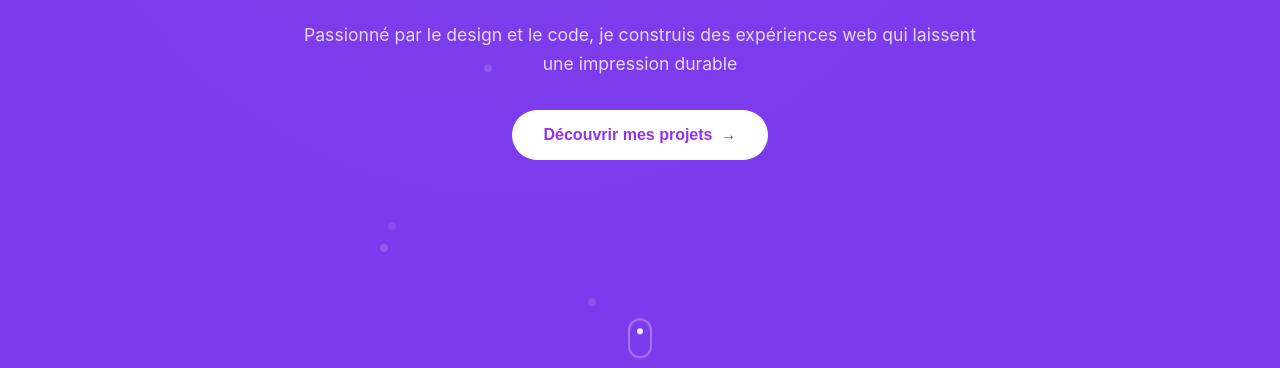
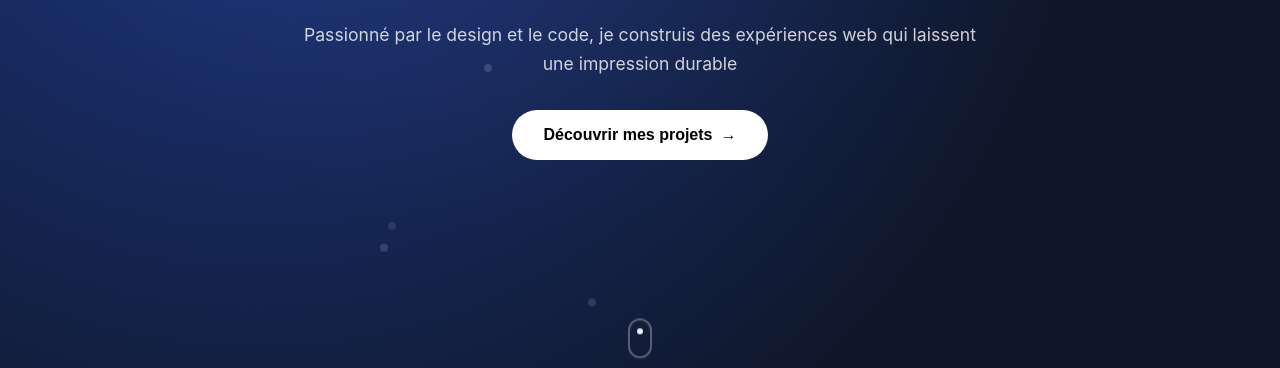
Before and after one commit to axelpm4/Portfolio, a plain HTML site: page index.html in a window 1280 px wide. Shown: the part 419-787 px from the top of the page. Drawn offline with Linux system fonts and the light colour scheme.

Commit message:
💡 Ajout du nouveau fond d'accueil et mise à jour design

```diff
--- a/index.html
+++ b/index.html
@@ -119,8 +119,10 @@
          justify-content: center;
          position: relative;
          overflow: hidden;
-            background-color: #7c3aed;
+         color: white;
+         background: radial-gradient(circle at 20% 20%, #1e3a8a, #0f172a 70%);
         }
+
 
         .hero-bg {
             position: absolute;
@@ -199,7 +201,6 @@
             gap: 0.5rem;
             padding: 1rem 2rem;
             background: white;
-            color: var(--color-purple);
             border: none;
             border-radius: 2rem;
             font-size: 1rem;
```
Lines whose indentation alone changed are shown as unchanged.
